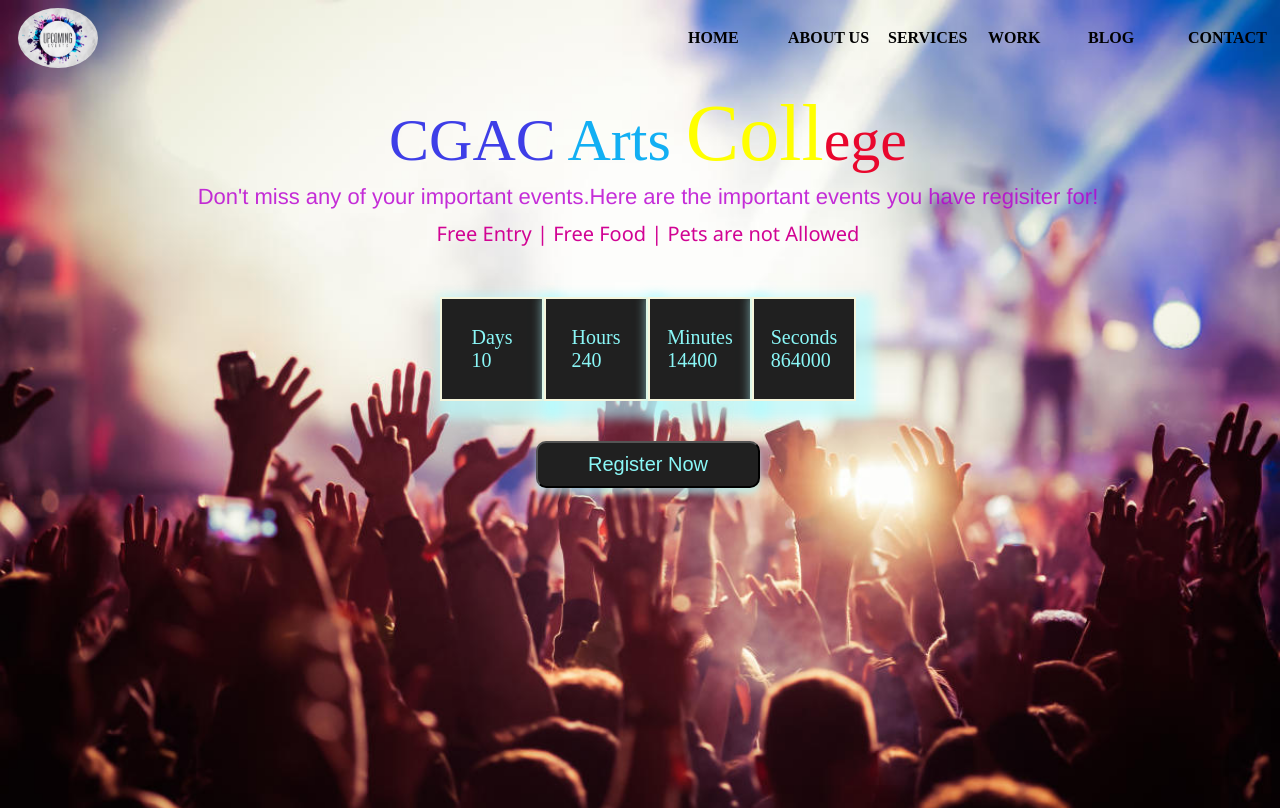
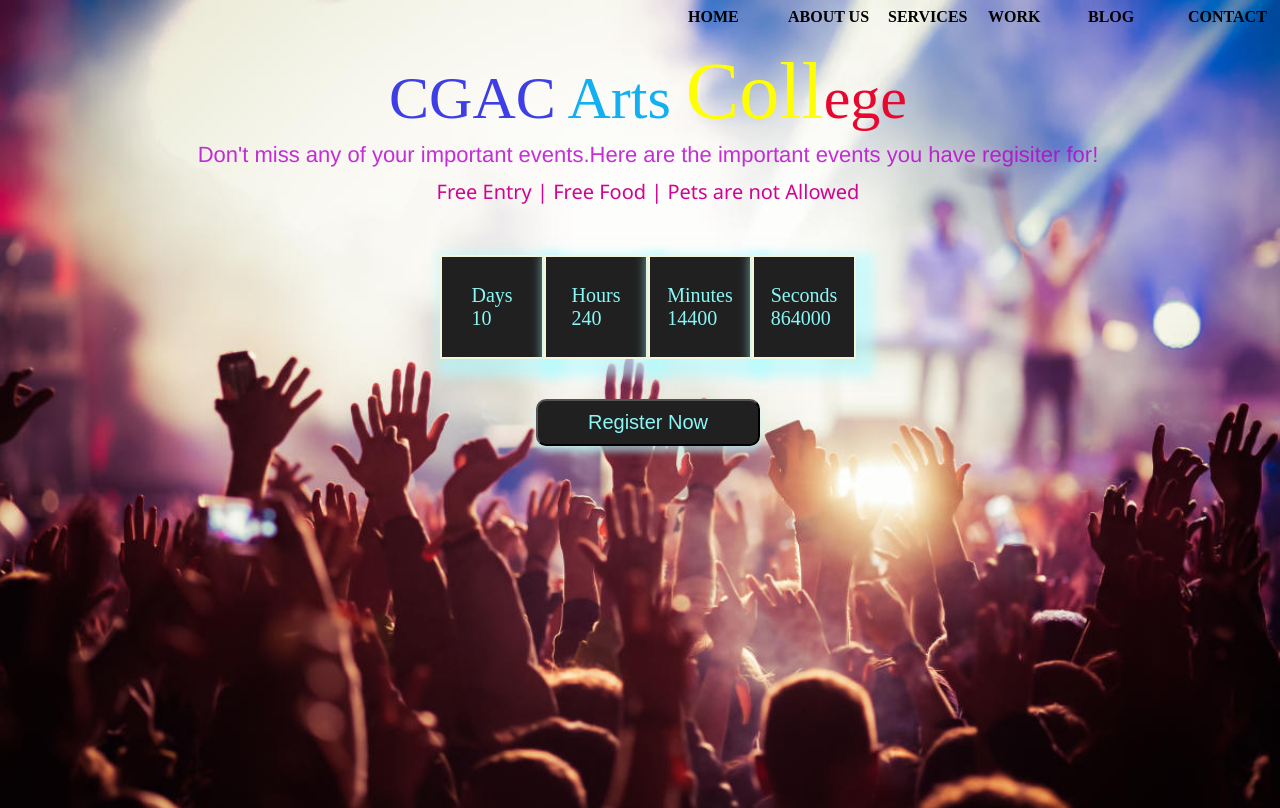
Before and after one commit to kalaiarasi06/kalai, a plain HTML site: page index.html in a window 1280 px wide. Drawn offline with Linux system fonts and the light colour scheme; files whose address does not match are found by name.

Commit message:
Update index.html

```diff
--- a/index.html
+++ b/index.html
@@ -115,7 +115,7 @@
   <div class="head">
     <div style="display: flex;
     flex: 1;">
-      <img src="logo.jpg" alt="error" class="event-img" height="60px">
+
     </div>
     <div style="width: 100px;">
       HOME
```
